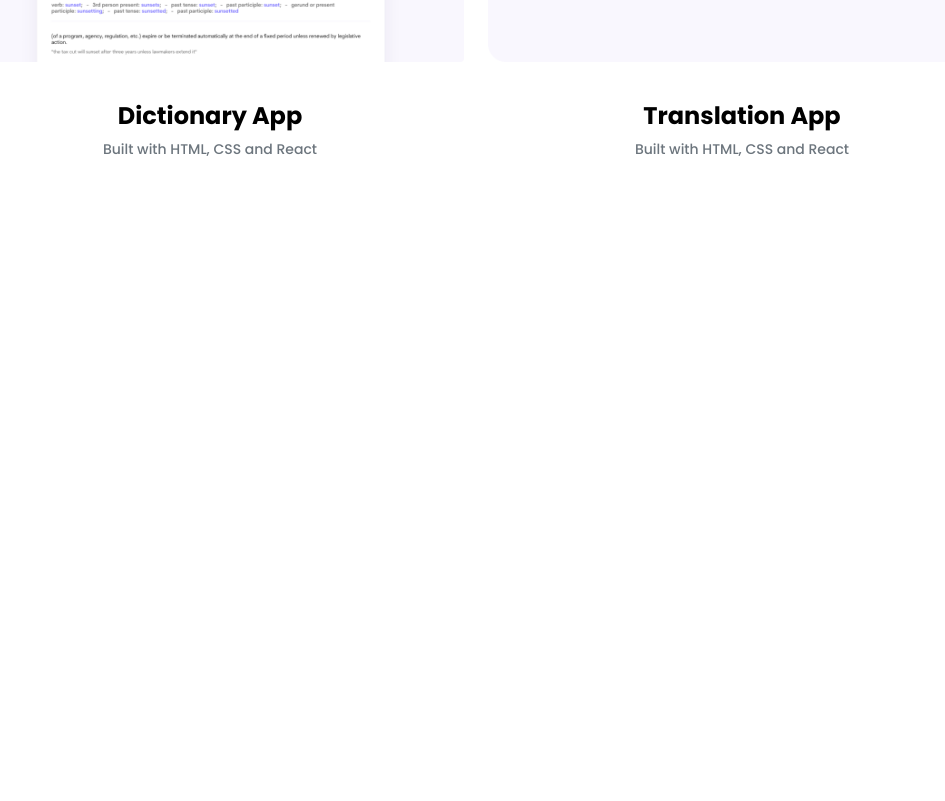
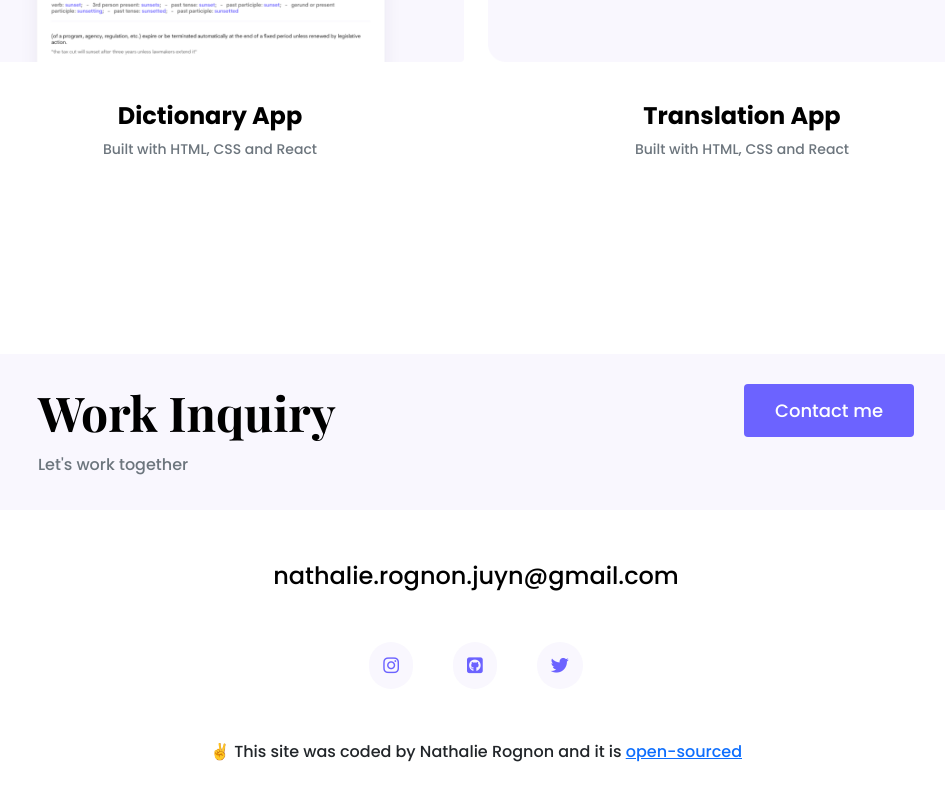
Before and after one commit to natkilima/portfolio-project, a plain HTML site: page work.html in a window 1280 px wide. Shown: the part 1476-2277 px from the top of the page, without its empty margins (164-1109 px from the left). Before the commit the page ends 1770 px from the top, so only its background shows below. Drawn offline with nearby package versions, Linux system fonts and the light colour scheme.

Commit message:
SEO updated

```diff
--- a/work.html
+++ b/work.html
@@ -70,7 +70,7 @@
             <img
               src="images/yogurt1.png"
               class="img-fluid mb-3 rounded"
-              alt=""
+              alt="yogurt project preview"
             />
             <h3 class="text-center">Yogurt Project</h3>
             <p class="text-center text-muted">Built with HTML and CSS</p>
@@ -80,7 +80,7 @@
             <img
               src="images/weather.png"
               class="img-fluid mb-3 rounded"
-              alt=""
+              alt="weather project preview"
             />
             <h3 class="text-center">Weather Project</h3>
             <p class="text-center text-muted">
@@ -92,7 +92,7 @@
             <img
               src="images/dictionary.png"
               class="img-fluid mb-3 rounded"
-              alt=""
+              alt="dictionay project preview"
             />
             <h3 class="text-center">Dictionary App</h3>
             <p class="text-center text-muted">Built with HTML, CSS and React</p>
@@ -102,7 +102,7 @@
             <img
               src="images/translation.png"
               class="img-fluid mb-3 rounded"
-              alt=""
+              alt="translation project preview"
             />
             <h3 class="text-center">Translation App</h3>
             <p class="text-center text-muted">Built with HTML, CSS and React</p>
@@ -110,5 +110,59 @@
         </div>
       </div>
     </div>
+    <footer class="container">
+      <div
+        class="contact-box d-flex justify-content-between mb-5 d-none d-md-flex"
+      >
+        <div>
+          <h3>Work Inquiry</h3>
+          <p class="text-muted">Let's work together</p>
+        </div>
+        <div>
+          <a
+            href="contact.html"
+            class="btn btn-branding"
+            title="Contact Nathalie"
+          >
+            Contact me
+          </a>
+        </div>
+      </div>
+      <div class="d-flex justify-content-center mb-5">
+        <a
+          href="mailto:nathalie.rognon.juyn@gmail.com"
+          class="email-link"
+          title="Email Nathalie"
+        >
+          nathalie.rognon.juyn@gmail.com
+        </a>
+      </div>
+      <div class="social-links d-flex justify-content-center">
+        <a
+          href="https://www.instagram.com/patricia"
+          target="_blank"
+          title="Instagram Profile"
+          ><i class="fab fa-instagram"></i>
+        </a>
+        <a
+          href="https://www.github.com/patricia"
+          target="_blank"
+          title="Github Profile"
+          ><i class="fab fa-github-square"></i
+        ></a>
+        <a
+          href="https://www.twitter.com/patricia"
+          target="_blank"
+          title="Twitter Profile"
+          ><i class="fab fa-twitter"></i
+        ></a>
+      </div>
+      <p class="text-center mt-5">
+        ✌️ This site was coded by Nathalie Rognon and it is
+        <a href="https://github.com/natkilima/portfolio-project" target="_blank"
+          >open-sourced</a
+        >
+      </p>
+    </footer>
   </body>
 </html>
```
Also changed, not shown: about.html (+59 -1 lines), contact.html (+60 -2 lines), index.html (+3 -4 lines).
